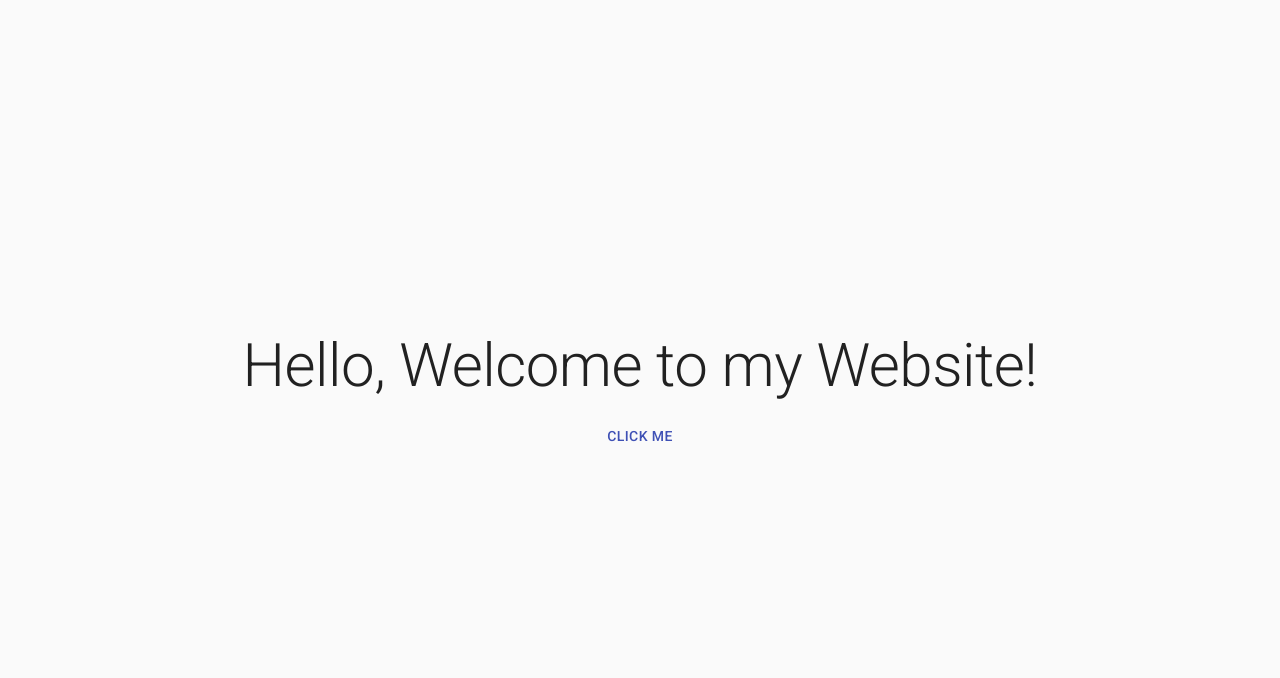
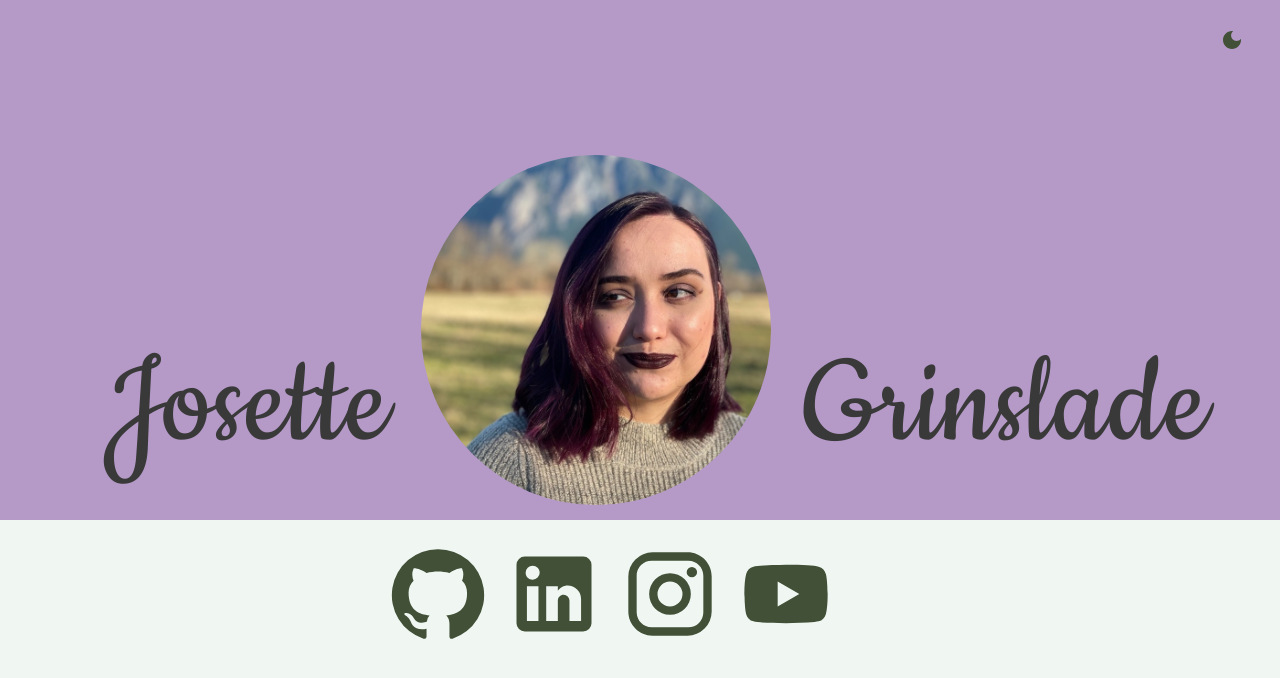
Before and after one commit to jhgrins/Josette_Grinslade.com, a React app: page / in a window 1280 px wide. Built offline with nearby package versions, Linux system fonts and the light colour scheme; some packages are replaced by stand-ins of ours.

Commit message:
feat: darkmode & socials

```diff
--- a/client/components/App.js
+++ b/client/components/App.js
@@ -1,33 +1,61 @@
-import React from "react";
+import React, { useEffect, useMemo, useState } from "react";
 
-import useMediaQuery from "@material-ui/core/useMediaQuery";
-import { createTheme, ThemeProvider } from "@material-ui/core/styles";
-import CssBaseline from "@material-ui/core/CssBaseline";
-
+import useMediaQuery from "@mui/material/useMediaQuery";
+import { createTheme, ThemeProvider, StyledEngineProvider } from "@mui/material/styles";
+import CssBaseline from "@mui/material/CssBaseline";
+import { lightGreen, deepPurple, purple, blueGrey } from "@mui/material/colors";
 import { SnackbarProvider } from "notistack";
 
 import Layout from "./Layout";
 
-const App = () => {
-	const darkMode = useMediaQuery("(prefers-color-scheme: dark)");
+const App = (props) => {
+	const prefersDarkMode = useMediaQuery("(prefers-color-scheme: dark)");
+	const [darkMode, setDarkMode] = useState();
 
-	const theme = React.useMemo(
+	useEffect(() => setDarkMode(prefersDarkMode), [prefersDarkMode]);
+	const theme = useMemo(
 		() =>
 			createTheme({
 				palette: {
-					type: darkMode ? "dark" : "light"
+					mode: darkMode ? "dark" : "light",
+					...(darkMode
+						? {
+								primary: { main: "#343531" },
+								secondary: { main: "#c8deba" },
+								background: {
+									// default: "#593f5d"
+									default: "#725d75"
+								},
+								text: {
+									primary: "#FFFFFF",
+									secondary: blueGrey[500]
+								}
+						  }
+						: {
+								primary: { main: "#b59ac8" },
+								secondary: { main: "#415036" },
+								background: {
+									default: "#f0f7f2"
+								},
+								text: {
+									primary: "#393939",
+									secondary: lightGreen[800]
+								}
+						  })
 				}
 			}),
 		[darkMode]
 	);
 
 	return (
-		<ThemeProvider theme={theme}>
-			<CssBaseline />
-			<SnackbarProvider maxSnack={3} preventDuplicate>
-				<Layout />
-			</SnackbarProvider>
-		</ThemeProvider>
+		<StyledEngineProvider injectFirst>
+			<ThemeProvider theme={theme}>
+				<CssBaseline />
+				<SnackbarProvider maxSnack={3} preventDuplicate>
+					<Layout darkMode={darkMode} setDarkMode={setDarkMode} />
+				</SnackbarProvider>
+			</ThemeProvider>
+		</StyledEngineProvider>
 	);
 };
 
--- a/client/components/Layout.js
+++ b/client/components/Layout.js
@@ -1,30 +1,132 @@
 import React from "react";
 
-import { Button, Container, Grid, Typography } from "@material-ui/core";
+import { Box, Typography, IconButton } from "@mui/material";
 
-const Layout = () => {
-	return (
-		<Container>
-			<Grid
-				container
-				direction={"column"}
-				justify={"center"}
-				alignContent={"center"}
-				alignItems={"center"}
-				spacing={2}
-				style={{ height: "100vh" }}
-			>
-				<Grid item>
-					<Typography variant={"h2"}>Hello, Welcome to my Website!</Typography>
-				</Grid>
-				<Grid item>
-					<Button color={"primary"} onClick={() => alert("What's Cookin Good Lookin?")}>
-						Click Me
-					</Button>
-				</Grid>
-			</Grid>
-		</Container>
-	);
+import DarkModeIcon from "@mui/icons-material/DarkMode";
+import LightModeIcon from '@mui/icons-material/LightMode';
+import GitHubIcon from "@mui/icons-material/GitHub";
+import LinkedInIcon from "@mui/icons-material/LinkedIn";
+import YouTubeIcon from "@mui/icons-material/YouTube";
+import InstagramIcon from "@mui/icons-material/Instagram";
+
+import Image from "../static/images/josette_profile_pic.jpeg";
+
+const GitHubButton = () => {
+  return (
+    <IconButton
+      href={"https://github.com/jhgrins"}
+      target={"_blank"}
+      rel={"noopener"}
+      color="secondary"
+    >
+      <GitHubIcon sx={{ fontSize: 100 }} />
+    </IconButton>
+  );
+};
+
+const LinkedInButton = () => {
+  return (
+    <IconButton
+      href={"https://www.linkedin.com/in/josette-grinslade/"}
+      target={"_blank"}
+      rel={"noopener"}
+      color="secondary"
+    >
+      <LinkedInIcon sx={{ fontSize: 100 }} />
+    </IconButton>
+  );
+};
+
+const InstagramButton = () => {
+  return (
+    <IconButton
+      href={"https://www.instagram.com/jojogrin/"}
+      target={"_blank"}
+      rel={"noopener"}
+      color="secondary"
+    >
+      <InstagramIcon sx={{ fontSize: 100 }} />
+    </IconButton>
+  );
+};
+
+const YoutubeButton = () => {
+  return (
+    <IconButton
+      href={"https://www.youtube.com/channel/UCplZPrdYG0-bXWngzPiDwgQ"}
+      target={"_blank"}
+      rel={"noopener"}
+      color="secondary"
+    >
+      <YouTubeIcon sx={{ fontSize: 100 }} />
+    </IconButton>
+  );
+};
+
+const DarkModeButton = ({ isDarkMode }) => {
+  return isDarkMode ? <LightModeIcon /> : <DarkModeIcon />;
+};
+
+const Layout = (props) => {
+  return (
+    <Box>
+      <Box
+        display={"flex"}
+        justifyContent={"center"}
+        alignItems={"flex-end"}
+        sx={{ height: "65vh", width: "100vw", bgcolor: "primary.main" }}
+        p={1}
+      >
+        <Box width={500}>
+          <Typography
+            align={"right"}
+            fontFamily={"cookie"}
+            sx={{ fontSize: 140, color: "text.primary" }}
+          >
+            Josette
+          </Typography>
+        </Box>
+        <Box pl={4} pr={4}>
+          <img
+            className={"circular--square"}
+            src={Image}
+            alt={"Josette"}
+            style={{ width: 350 }}
+          />
+        </Box>
+        <Box width={500}>
+          <Typography
+            align={"left"}
+            fontFamily={"cookie"}
+            sx={{ fontSize: 140, color: "text.primary" }}
+          >
+            Grinslade
+          </Typography>
+        </Box>
+        <Box alignSelf={"flex-start"} pr={2} pt={1}>
+          <IconButton
+            color="secondary"
+            size="large"
+            onClick={() => props.setDarkMode(!props.darkMode)}
+          >
+            <DarkModeButton isDarkMode={props.darkMode} />
+          </IconButton>
+        </Box>
+      </Box>
+      <Box
+        display={"flex"}
+        justifyContent={"center"}
+        sx={{ width: "100vw" }}
+        pt={2}
+        pr={7}
+      >
+        <GitHubButton />
+        <LinkedInButton />
+        <InstagramButton />
+        <YoutubeButton />
+      </Box>
+    </Box>
+  );
 };
 
 export default Layout;
--- a/client/static/styles/global.scss
+++ b/client/static/styles/global.scss
@@ -0,0 +1,3 @@
+.circular--square {
+    border-radius: 50%;
+  }
--- a/client/static/template/index.html
+++ b/client/static/template/index.html
@@ -8,6 +8,9 @@
 			rel="stylesheet"
 			href="https://fonts.googleapis.com/css?family=Roboto:300,400,500,700&display=swap"
 		/>
+		<link rel="preconnect" href="https://fonts.googleapis.com">
+		<link rel="preconnect" href="https://fonts.gstatic.com" crossorigin>
+		<link href="https://fonts.googleapis.com/css2?family=Cookie&display=swap" rel="stylesheet">
 	</head>
 	<body>
 		<div id="root"></div>
--- a/webpack.config.js
+++ b/webpack.config.js
@@ -12,8 +12,7 @@ module.exports = {
 		open: true,
 		hot: true,
 		historyApiFallback: true,
-		stats: "minimal",
-		proxy: { "/api/*": "http://localhost:8080" }
+		stats: "minimal"
 	},
 	devtool: "eval-source-map",
 	module: {
```
Also changed, not shown: package.json (+9 -7 lines), client/static/images/josette_profile_pic.jpeg (added).
